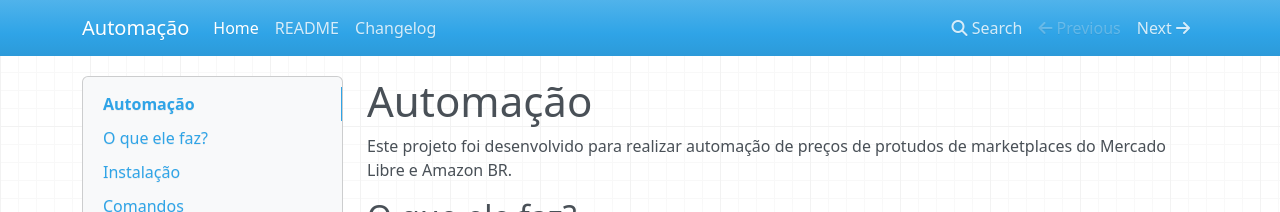
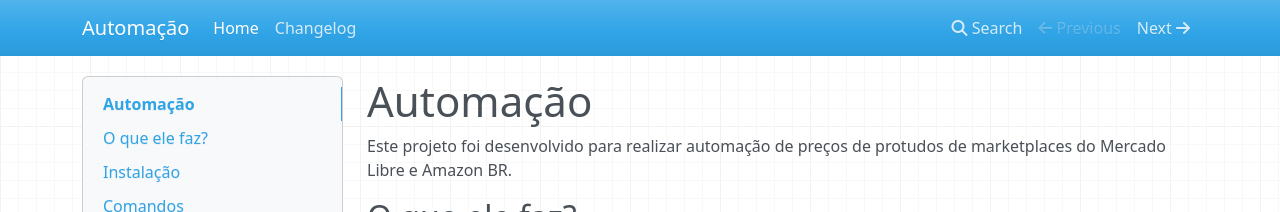
Before and after one commit to marino-matsumoto/desafio_automacao, an MkDocs documentation site: the page built from docs/index.md, in a window 1280 px wide. Shown: the top 212 px of the page. Built offline with MkDocs 1.6.1, drawn with Linux system fonts in a browser that asks for light colours; nearby versions of some CDN libraries.

Commit message:
Remoção do README.md do mkdocs

```diff
--- a/mkdocs.yml
+++ b/mkdocs.yml
@@ -2,5 +2,4 @@ site_name: Automação
 
 nav:
   - Home: index.md
-  - README: README.md
   - Changelog: CHANGELOG.md
```
